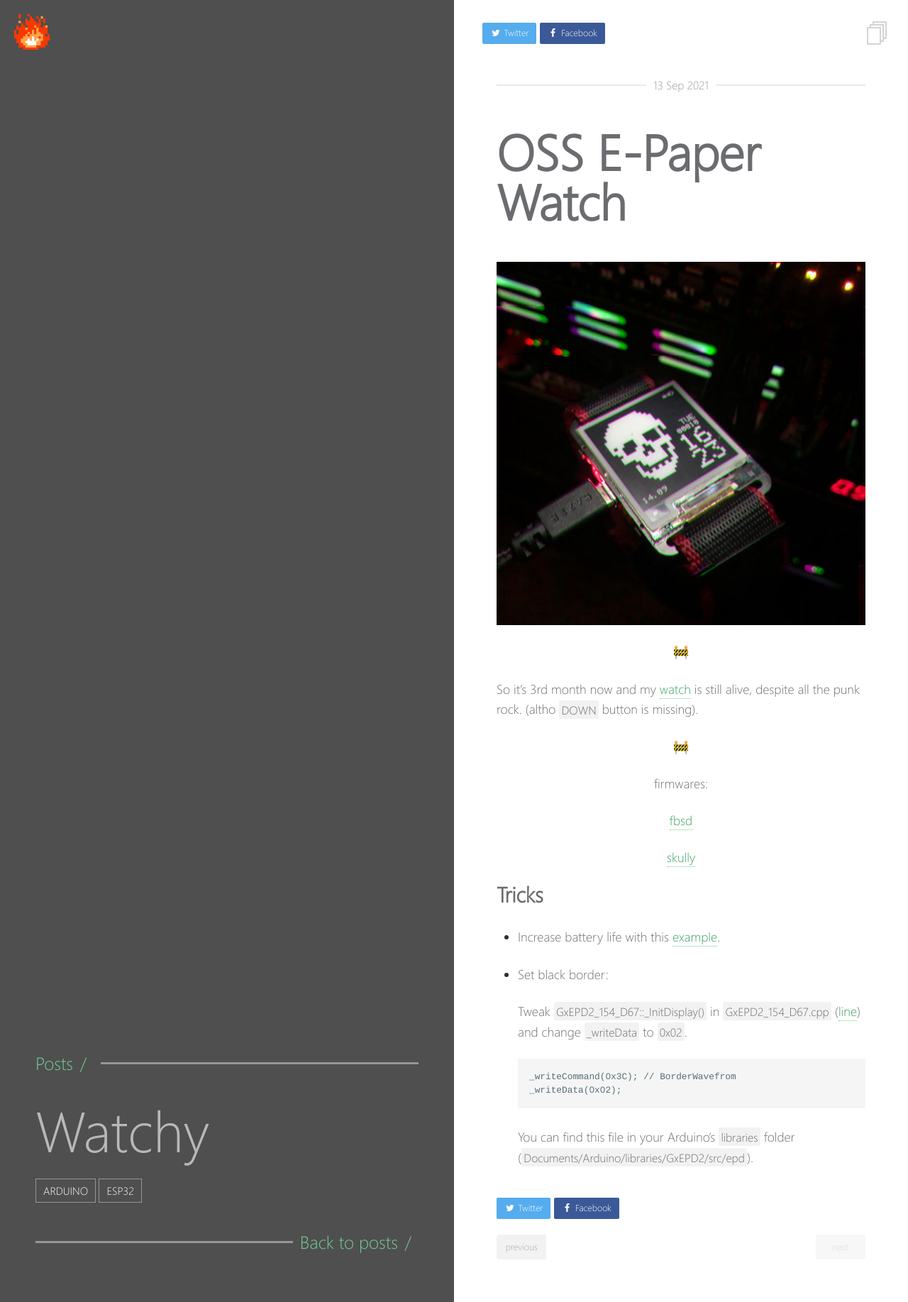
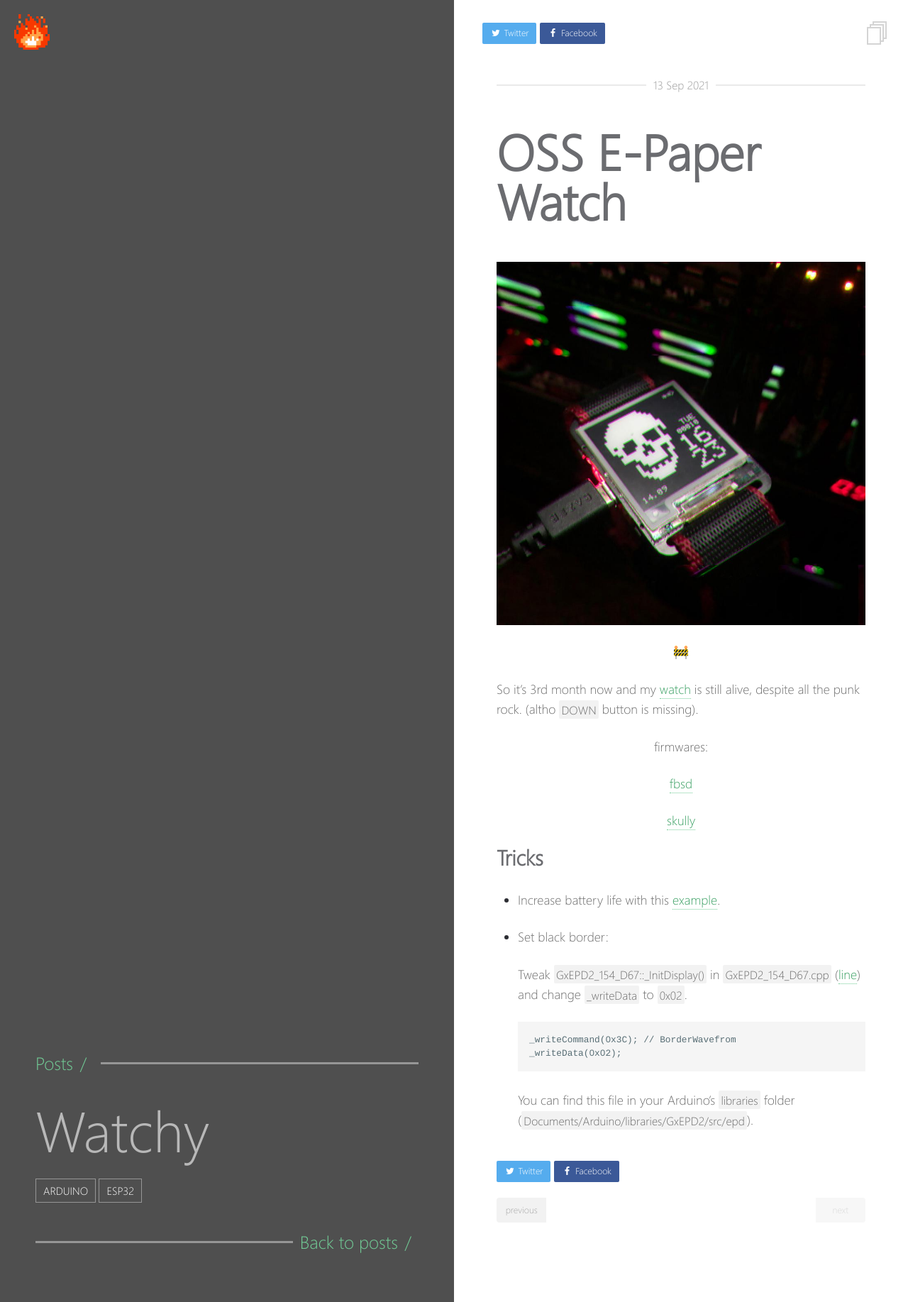
Before and after one commit to charlesrocket/charlesrocket.github.io, a Jekyll site: the page built from _posts/2021-09-13-watchy.md, in a window 1280 px wide. Shown: the whole page at 71% size. Built offline with Jekyll 4.4.1, drawn with Linux system fonts in a browser that asks for light colours.

Commit message:
Update 2021-09-13-watchy.md

```diff
--- a/_posts/2021-09-13-watchy.md
+++ b/_posts/2021-09-13-watchy.md
@@ -14,7 +14,6 @@ tags:
 
 <p style="text-align: center;">🚧</p>
 So it's 3rd month now and my [watch](https://watchy.sqfmi.com) is still alive, despite all the punk rock. (altho `DOWN` button is missing).
-<p style="text-align: center;">🚧</p>
 
 <p style="text-align: center;">firmwares:</p>
 <div class="md-wrp" markdown="1" align="center">
```
